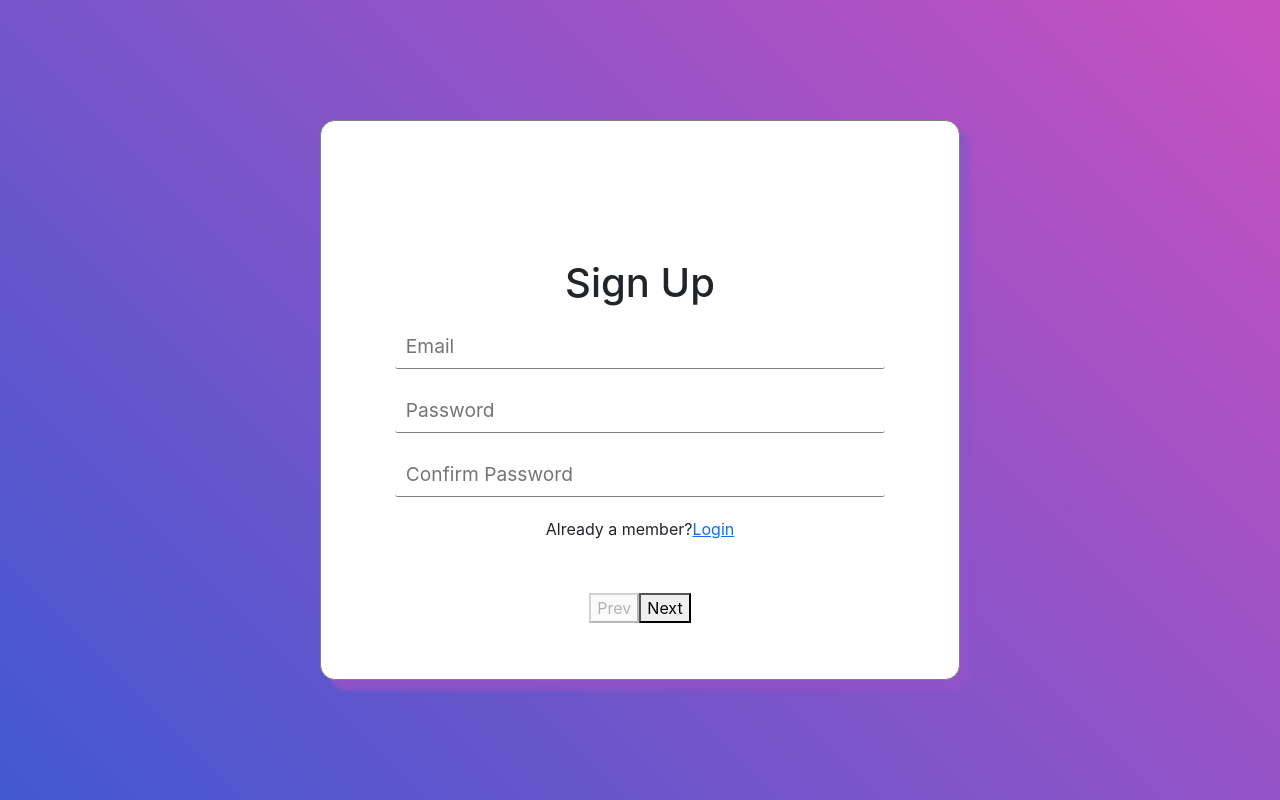
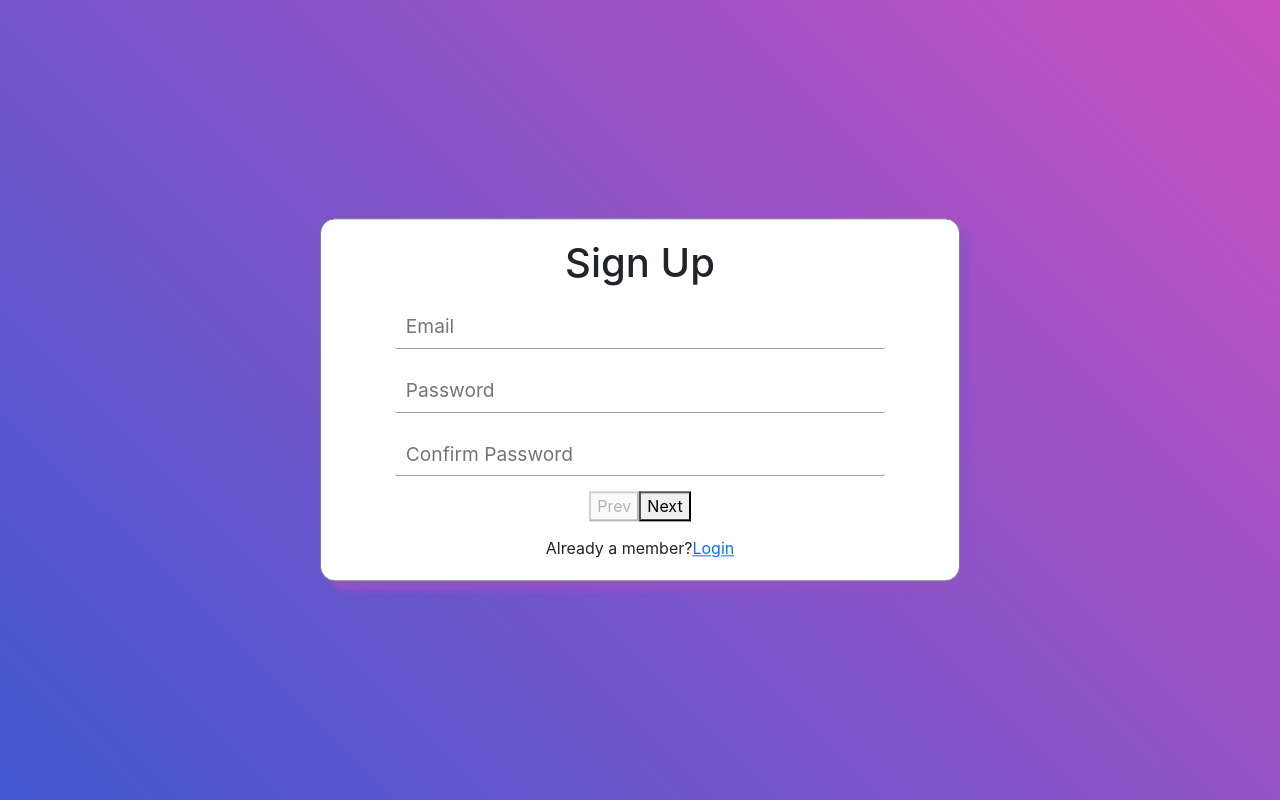
Before and after one commit to maitho3101/qlsv, a React (Create React App) app: page /signup in a window 1280 px wide. Built offline with nearby package versions, Linux system fonts and the light colour scheme; no server answers; the database is empty.

Commit message:
fix form login signup

```diff
--- a/src/css/signup.css
+++ b/src/css/signup.css
@@ -2,7 +2,8 @@
 .signup-display{
     background-color: white;
     width: 75%;
-    height: 45%;
+    height: fit-content;
+    padding: 20px 0;
     display: flex;
     flex-direction: column;
     justify-content: center;
@@ -67,15 +68,15 @@
     color: red;
 }
 .footer{
-    position: fixed;
-    bottom: 10%;
+    margin: 5px 0;
 }
 }
 @media only screen and (min-width: 600px) {
     .signup-display{
         background-color: white;
         width: 75%;
-        height: 45%;
+        height: fit-content;
+        padding: 20px 0;
         display: flex;
         flex-direction: column;
         justify-content: center;
@@ -140,15 +141,15 @@
         color: red;
     }
     .footer{
-        position: fixed;
-        bottom: 10%;
+        margin: 5px 0;
     }
 }
 @media only screen and (min-width: 992px) {
     .signup-display{
         background-color: white;
         width: 50%;
-        height: 70%;
+        height: fit-content;
+        padding: 20px 0;
         display: flex;
         flex-direction: column;
         justify-content: center;
@@ -213,7 +214,6 @@
         color: red;
     }
     .footer{
-        position: fixed;
-        bottom: 10%;
+        margin: 5px 0;
     }
 }
```
